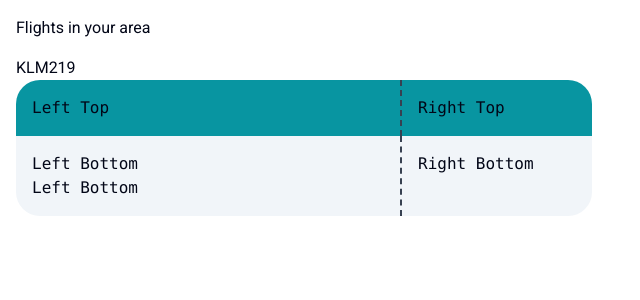
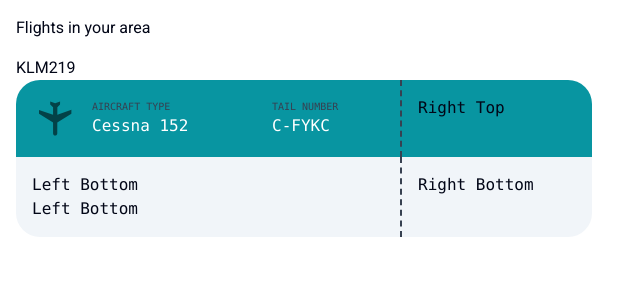
Before and after one commit to Audeamus96/flight-tracker, a Next.js app: page / in a window 1280 px wide. Shown: the top 300 px of the page, without its empty margins (0-640 px from the left). Built offline with nearby package versions, Linux system fonts and the light colour scheme.

Commit message:
Added top-left flight data elements

```diff
--- a/app/components/FlightDataBox.tsx
+++ b/app/components/FlightDataBox.tsx
@@ -1,6 +1,9 @@
 'use client'
 
+import Image from 'next/image'
 import { FlightData } from "flightradar24-client";
+import planeIcon from '../../public/plane.svg'
+import { transform } from 'typescript';
 
 const FlightDataBox = (/*data:FlightData*/) => {
 
@@ -8,13 +11,51 @@ const FlightDataBox = (/*data:FlightData*/) => {
         <>
             <div className="flex-1 min-h-48 max-w-xl min-width-sm font-mono">
             <div className="grid grid-cols-3">
-                <div className="col-span-2 bg-[#0895A1] p-4 rounded-tl-3xl">Left Top</div>
-                <div className="bg-[#0895A1] p-4 rounded-tr-3xl border-l-2 border-dashed border-gray-700">Right Top</div>
+
+                {/* Top Left */}
+                <div className="col-span-2 bg-[#0895A1] p-4 rounded-tl-3xl">
+                    <div className="grid grid-cols-6 gap-2 items-center">
+                        <div>
+                            <Image
+                                src={planeIcon}
+                                alt="Plane"
+                                style={{
+                                    opacity: '55%',
+                                    transform: 'rotate(180deg)'
+                                }}
+                            />
+                        </div>
+                        <div className="col-span-3">
+                            <div>
+                                <p className="text-gray-700 text-xs">AIRCRAFT TYPE</p>
+                            </div>
+                            <div>
+                            <p className="text-white text-lg">Cessna 152</p>
+                            </div>
+                        </div>
+                        <div className="col-span-2">
+                            <div>
+                                <p className="text-gray-700 text-xs">TAIL NUMBER</p>
+                            </div>
+                            <div>
+                            <p className="text-white text-lg">C-FYKC</p>
+                            </div>
+                        </div>
+                    </div>
+                </div>
+
+                {/* Top Right */}
+                <div className="bg-[#0895A1] p-4 rounded-tr-3xl border-l-2 border-dashed border-gray-700">
+                    Right Top
+                </div>
+
                 {/* Bottom Left*/}
                 <div className="col-span-2 bg-slate-100 p-4 rounded-bl-3xl">
                    <p>Left Bottom</p>
                    <p>Left Bottom</p>
                 </div>
+
+                {/* Bottom Right */}
                 <div className="bg-slate-100 p-4 rounded-br-3xl border-l-2 border-dashed border-gray-700">
                     Right Bottom
                 </div>
--- a/tailwind.config.ts
+++ b/tailwind.config.ts
@@ -23,6 +23,10 @@ const config: Config = {
       '2xl': '1536px',
       // => @media (min-width: 1536px) { ... }
     },
+
+    fontSize: {
+      'xs' : "10px"
+    }
   },
   plugins: [],
 }
```
Also changed, not shown: public/plane-tilt.svg (added), public/plane.svg (added).
